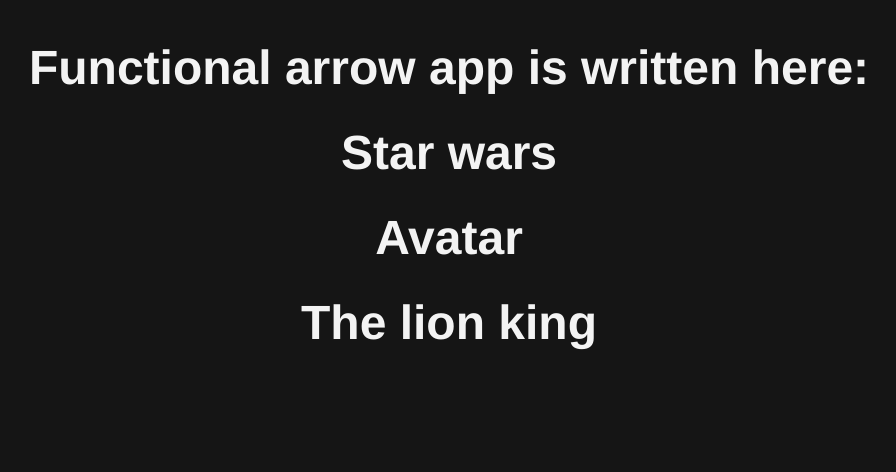
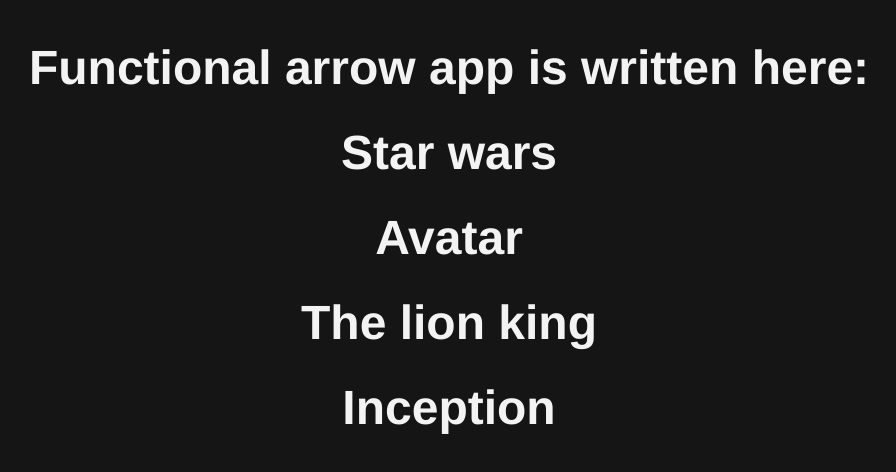
Before and after one commit to asgharnasiri1990/term3react, a React (Vite) app in the folder react1/my-first-react-app/: page / in a window 1280 px wide. Shown: the top 472 px of the page, without its empty margins (103-999 px from the left). Built offline with nearby package versions, Linux system fonts and the light colour scheme.

Commit message:
Update App.jsx

```diff
--- a/react1/my-first-react-app/src/App.jsx
+++ b/react1/my-first-react-app/src/App.jsx
@@ -15,6 +15,7 @@
     <Card title='Star wars' rating={5} iscool={true} actors={[{name:'actors'}]} />
     <Card title='Avatar'/>
     <Card title='The lion king'/>
+    <Card title='Inception'/>
 
 
   </div>
```
